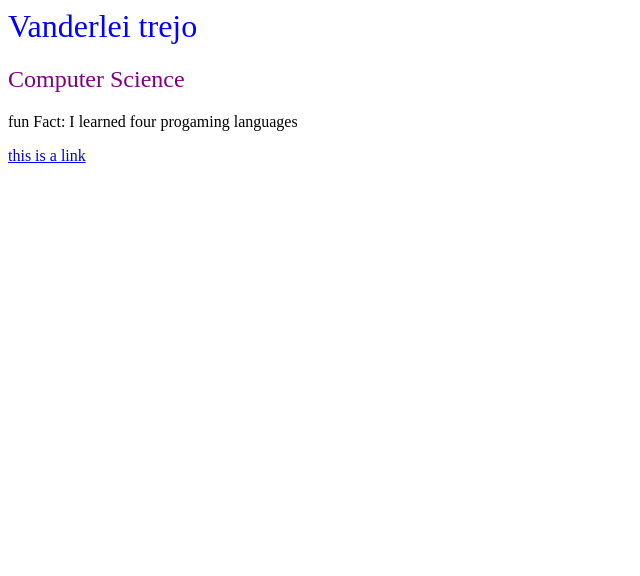
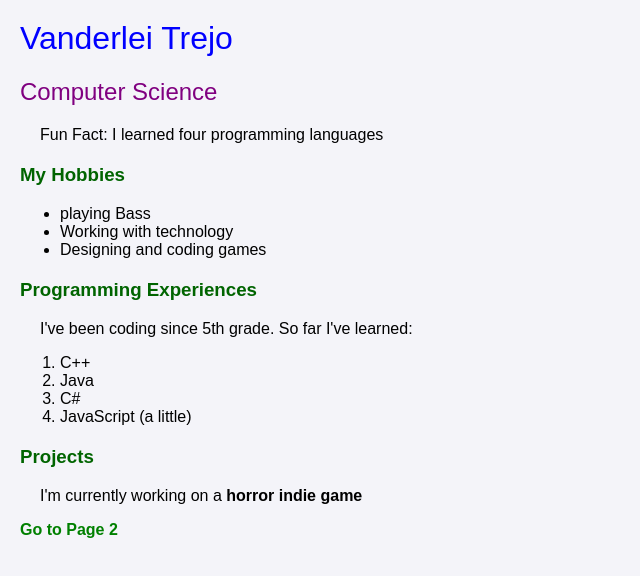
Before and after one commit to UTRGV-CS-1101/web-site-111ryuk, a plain HTML site: page index.html in a window 1280 px wide. Shown: the whole page, without its empty margins (0-640 px from the left). Drawn offline with Linux system fonts and the light colour scheme.

Commit message:
Progress

```diff
--- a/index.html
+++ b/index.html
@@ -1,10 +1,31 @@
+<head>
+    <title>About Me</title>
+    <link href="styles.css" rel="stylesheet"/>
+</head>
+
 <body>
-    <h1>Vanderlei trejo</h1>
-<h2>Computer Science</h2>
-<p>fun Fact: I learned four progaming languages</p>
-<a href="Page2.html" target= "_blank">this is a link </a>
+    <h1>Vanderlei Trejo</h1>
+    <h2>Computer Science</h2>
+
+    <p>Fun Fact: I learned four programming languages</p>
+
+    <h3>My Hobbies</h3>
+    <ul>
+        <li>playing Bass</li>
+        <li>Working with technology</li>
+        <li>Designing and coding games</li>
+    </ul>
+
+    <h3>Programming Experiences</h3>
+    <p>I've been coding since 5th grade. So far I've learned:</p>
+    <ol>
+        <li>C++</li>
+        <li>Java</li>
+        <li>C#</li>
+        <li>JavaScript (a little)</li>
+    </ol>
+
+    <h3>Projects</h3>
+    <p>I'm currently working on a <strong>horror indie game</strong></p>
+    <a href="Page2.html" target="_blank">Go to Page 2</a>
 </body>
-<head>
-    <link href="styles.css" rel="stylesheet" />
-    <title>IDK</title>
-</head>
--- a/styles.css
+++ b/styles.css
@@ -1,13 +1,37 @@
-h1 {
-   color:blue;
-   font-weight: 100;
+body{
+    font-family: Arial, sans-serif;
+    margin: 20px;
+    background: #f4f4f9;
+    color #333;
+}
+
+h1{
+    color: blue;
+    font-weight: 100;
 }
 
 h2{
-    color:purple;
-font-weight: 200;
+    color: purple;
+    font-weight: 200;
 }
 
-.thisClass{color: blueviolet;
+h3{
+    color: darkgreen;
+    margin-top: 20px;
+}
 
+p{
+    font-size: 16px;
+    margin-left: 20px;
 }
+
+a{
+    color: green;
+    text-decoration: none;
+    font-weight: bold;
+}
+
+a:hover{
+    color: red;
+    text-decoration: underline;
+}
```
